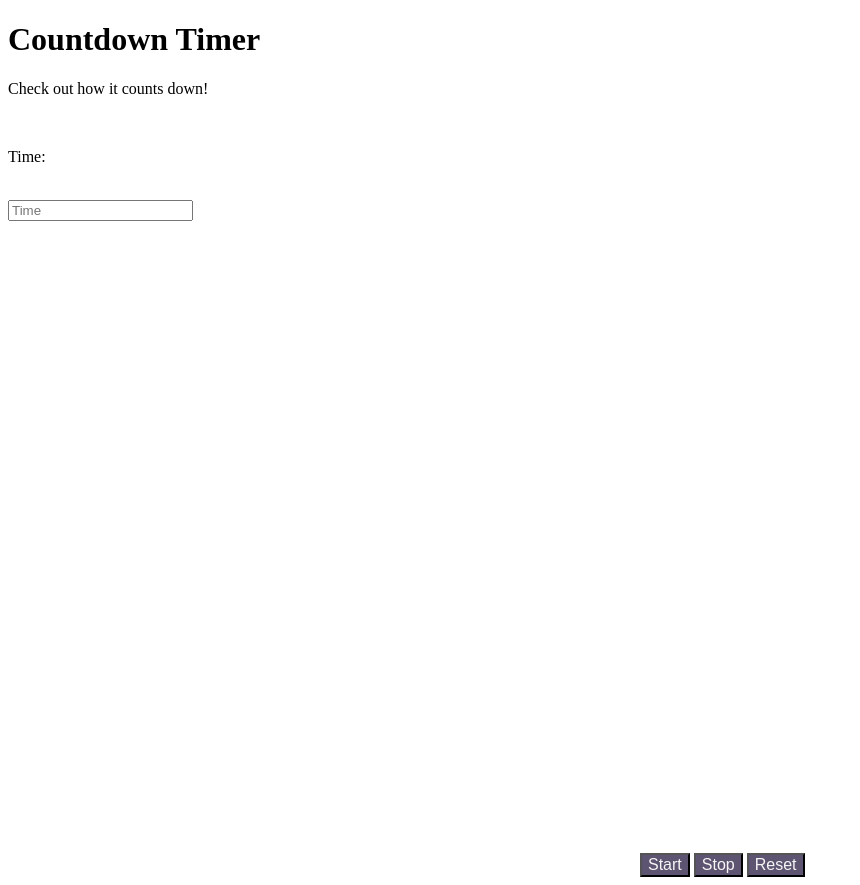
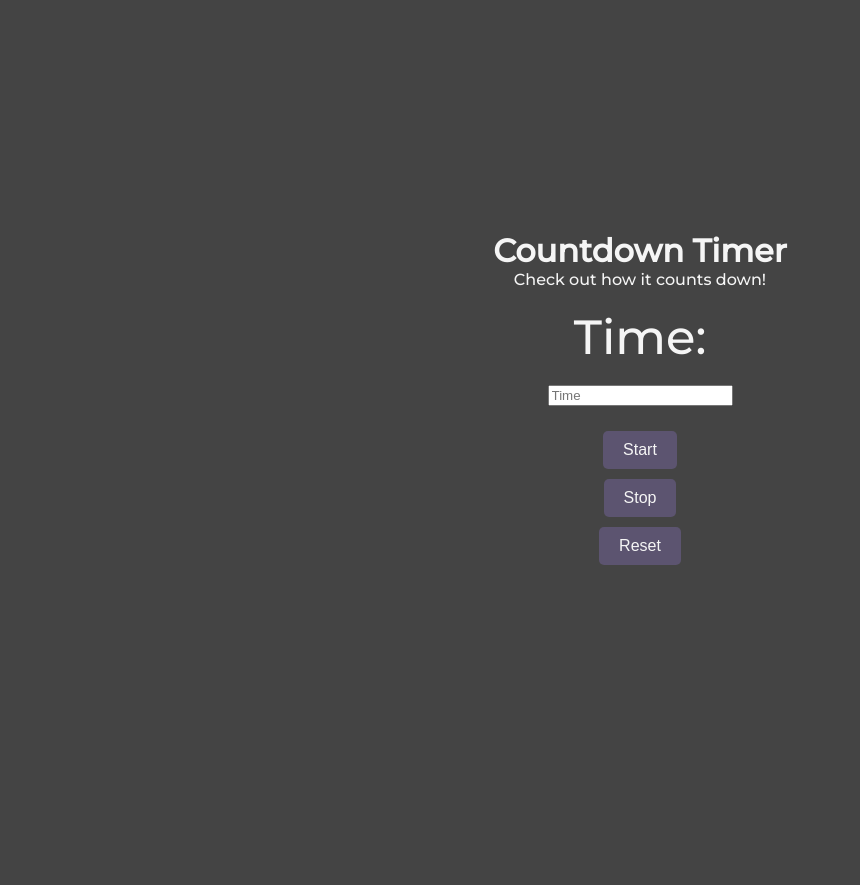
Before and after one commit to Jordan-La/code-project, a website: page public/index.html in a window 1280 px wide. Shown: the whole page, without its empty margins (0-860 px from the left). After the commit the page ends 800 px from the top, so only its background shows below. Drawn offline with Linux system fonts and the light colour scheme; a web font is replaced by a local one.

Commit message:
Update style.css

```diff
--- a/public/style.css
+++ b/public/style.css
@@ -1,41 +1,65 @@
 @import url('https://fonts.googleapis.com/css2?family=Montserrat:wght@500&family=Mooli&display=swap');
 
 
-
-
-
-.container{
-    padding-left:50%;
-    padding-top:50%;
-    jusitfy-content:center;
-}
-.startButton{
-    background-color:#5c5470;
-    color:whitesmoke;
-    font-size:1rem;
+body, h1, p {
+    margin: 0;
+    padding: 0;
 }
 
-.startButton:active{
-    background-color:#dbd8e3;
+body {
+    background-color: #444;
+    color: whitesmoke;
+    font-family: "Montserrat", sans-serif;
+    display: flex;
+    flex-direction: column;
+    align-items: center;
+    justify-content: center;
+    min-height: 100vh;
 }
 
-.stopButton{
-    background-color:#5c5470;
-    color:whitesmoke;
-    font-size:1rem;
+h1 {
+    font-size: 2rem;
+    text-align: center;
 }
 
-.startButton:active{
-    background-color:#dbd8e3;
+p {
+    font-size: 1rem;
+    text-align: center;
 }
 
-.resetButton{
-    background-color:#5c5470;
-    color:whitesmoke;
-    font-size:1rem;
+.picture{
+    text-align:center;
+    display: flex;
+    flex-direction: column;
+    align-items: center;
+    justify-content: center;
+
 }
-/* hi */
-.resetButton:active{
-    background-color:#dbd8e3;
+.container {
+    display: flex;
+    flex-direction: column;
+    align-items: center;
+    justify-content: center;
+    margin-top: 20px;
 }
-/* poop */
+
+.timeArea{
+  font-family:"Montserrat", sans-serif;
+  font-size:3rem;
+}
+
+.startButton, .stopButton, .resetButton {
+    background-color: #5c5470;
+    color: whitesmoke;
+    font-size: 1rem;
+    margin: 5px;
+    padding: 10px 20px;
+    border: none;
+    border-radius: 5px;
+    cursor: pointer;
+}
+
+.startButton:active, .stopButton:active, .resetButton:active {
+    background-color: #dbd8e3;
+    color:#444;
+}
```
